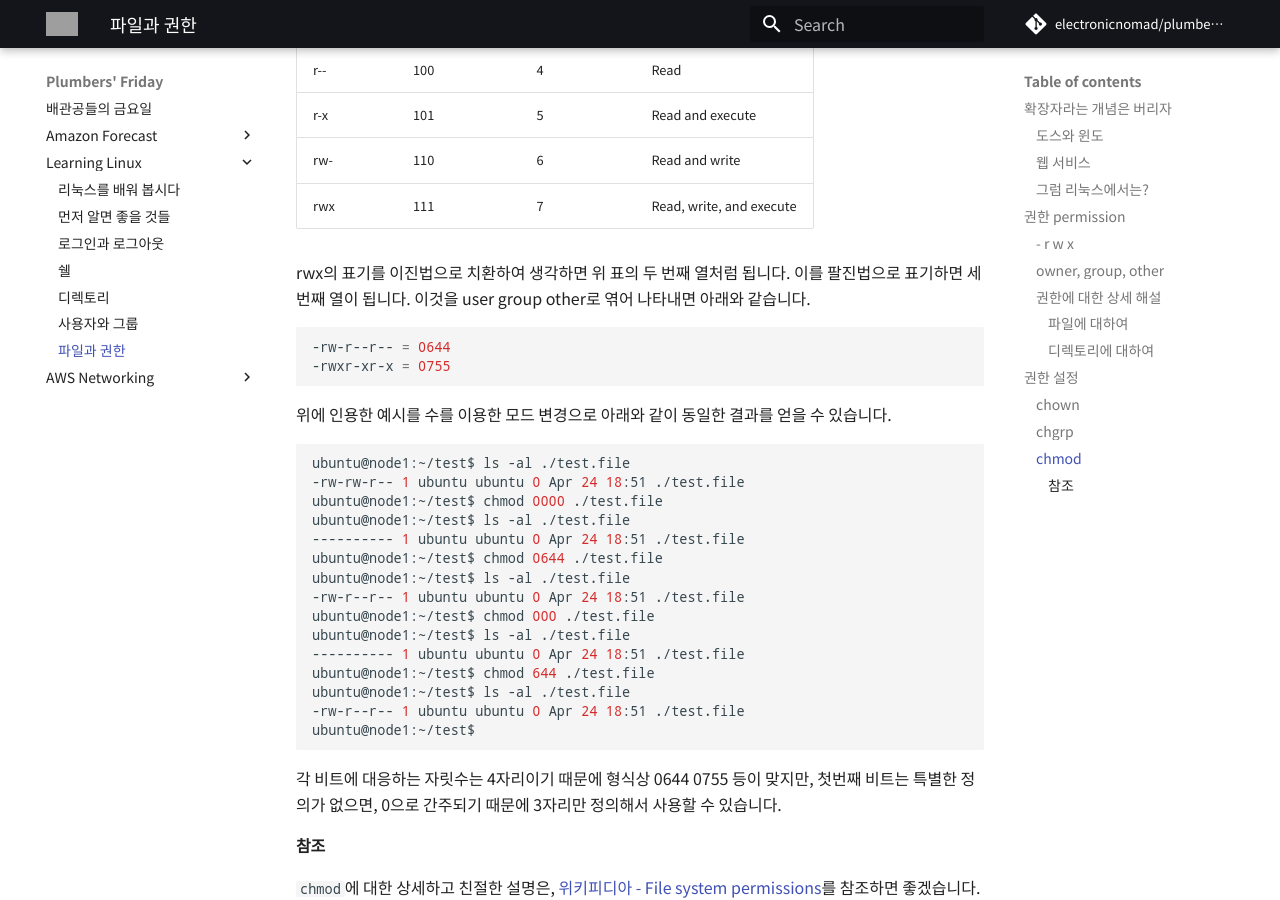
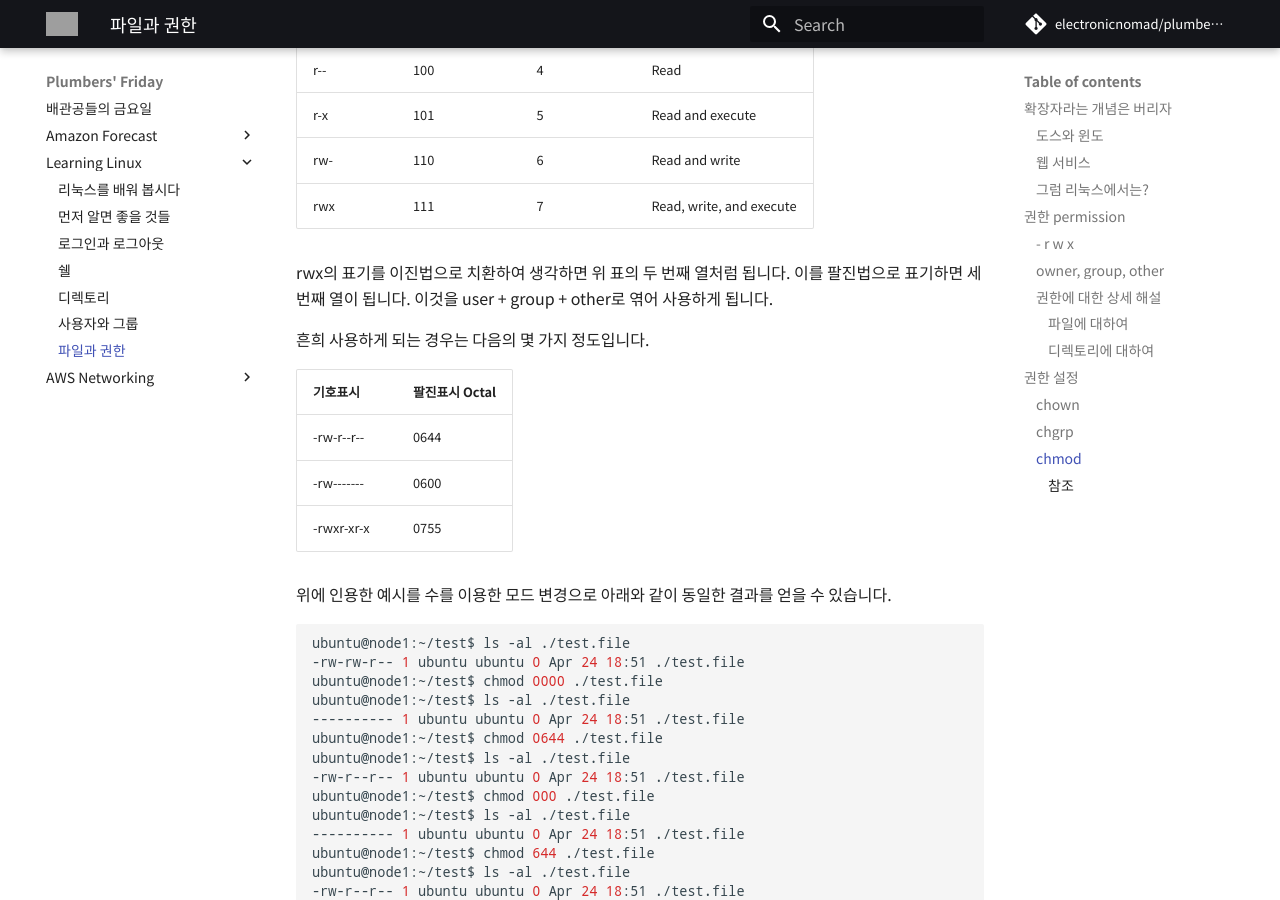
Before and after one commit to electronicnomad/plumbers-friday, an MkDocs documentation site: the page built from docs/linux/file-and-permissions.md, in a window 1280 px wide and 900 px high, scrolled down 5511 px. Built offline with MkDocs 1.6.1 and Material for MkDocs 9.7.7, drawn with Linux system fonts in a browser that asks for light colours; some web fonts are replaced; comment, search, counter and statistics services are not loaded; grey boxes are pictures that could not be loaded.

Commit message:
Update file-and-permissions.md

````diff
--- a/docs/linux/file-and-permissions.md
+++ b/docs/linux/file-and-permissions.md
@@ -231,12 +231,15 @@ u(ser)는 사용자를, g(roup)는 그룹을 뜻 합니다.
 | rwx | 111       | 7          | Read, write, and execute |
 
 rwx의 표기를 이진법으로 치환하여 생각하면 위 표의 두 번째 열처럼 됩니다.
-이를 팔진법으로 표기하면 세 번째 열이 됩니다. 이것을 user group other로 엮어 나타내면 아래와 같습니다.
+이를 팔진법으로 표기하면 세 번째 열이 됩니다. 이것을 user + group + other로 엮어 사용하게 됩니다.
 
-```bash
--rw-r--r-- = 0644
--rwxr-xr-x = 0755
-```
+흔희 사용하게 되는 경우는 다음의 몇 가지 정도입니다.
+
+| 기호표시 | 팔진표시 Octal |
+|-----|-----------|
+| -rw-r--r-- | 0644       |
+| -rw------- | 0600       |
+| -rwxr-xr-x | 0755       |
 
 위에 인용한 예시를 수를 이용한 모드 변경으로 아래와 같이 동일한 결과를 얻을 수 있습니다.
 
````
